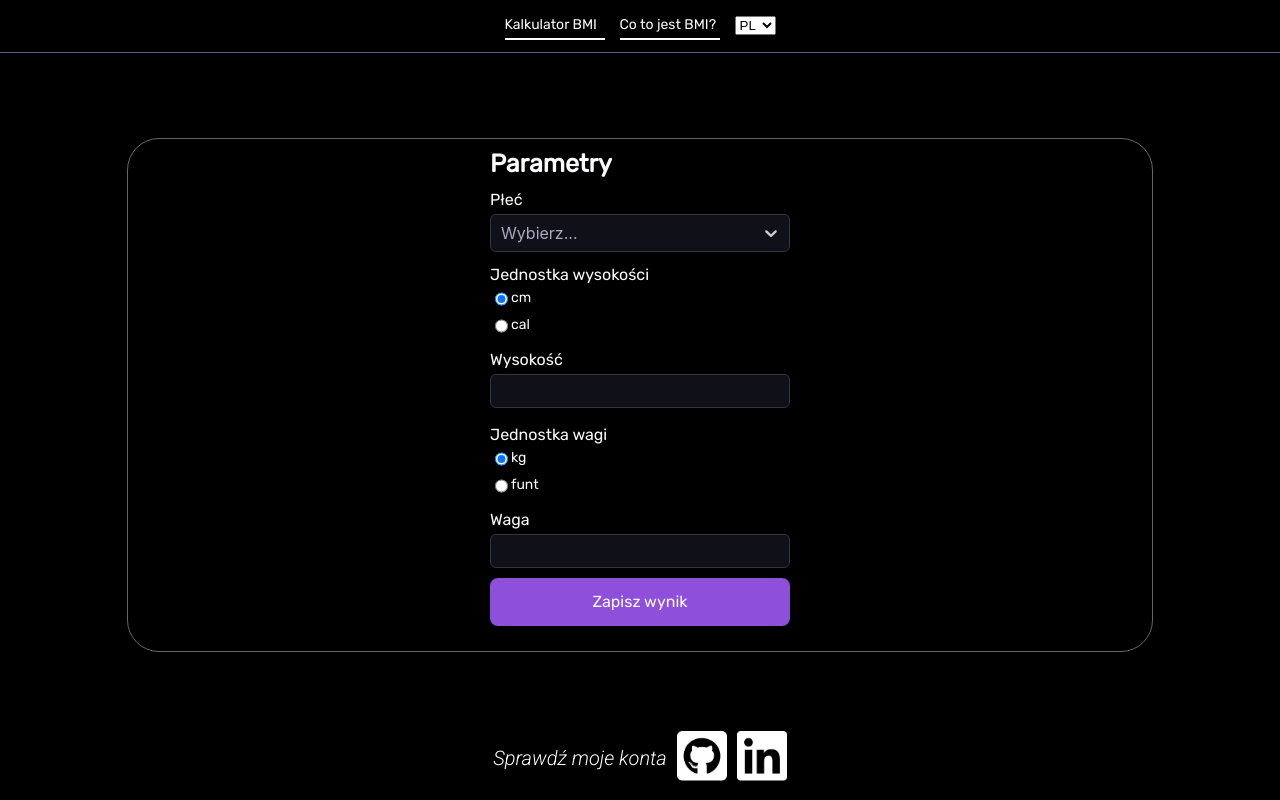
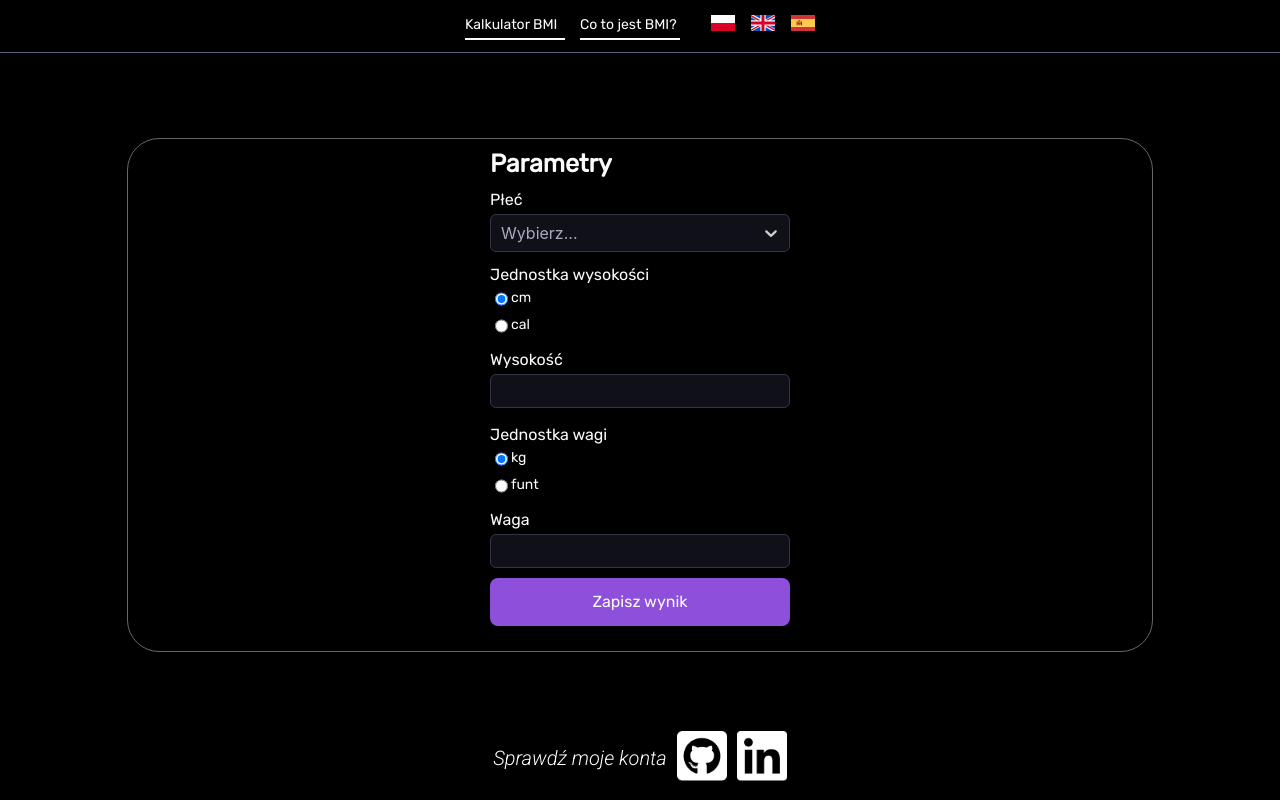
Before and after one commit to WeronikaCzepiela/bmi-calculator, a React (Create React App) app: page / in a window 1280 px wide. Built offline with nearby package versions, Linux system fonts and the light colour scheme.

Commit message:
Create language picker instead of select

```diff
--- a/src/App.jsx
+++ b/src/App.jsx
@@ -35,22 +35,6 @@ export const App = () => {
     saveMeasurementsToLocalStorage(newMeasurementsHistory)
   }
 
-  const router = createBrowserRouter([
-    {
-      path: '/',
-      element: (
-        <BmiCalculator
-          setNewMeasurementsHistory={setNewMeasurementsHistory}
-          measurementsHistory={measurementsHistory}
-        />
-      ),
-    },
-    {
-      path: '/what-is-bmi',
-      element: <BmiDescription />,
-    },
-  ])
-
   return (
     <div className={'App'}>
       <Header />
--- a/src/components/DataAndResult/Data/Data.helpers.js
+++ b/src/components/DataAndResult/Data/Data.helpers.js
@@ -15,7 +15,7 @@ export const schema = z
   .object({
     height: z.string(),
     weight: z.string(),
-    sex: z.string(),
+    sex: z.string().nonempty(),
     height_unit: z.string().nonempty(),
     weight_unit: z.string().nonempty(),
   })
@@ -48,7 +48,4 @@ export const schema = z
     ) {
       ctx.addIssue({ code: z.ZodIssueCode.custom, message: 'Too big', path: ['weight'] })
     }
-    if (!sex && weight !== '' && height !== '') {
-      ctx.addIssue({ code: z.ZodIssueCode.custom, message: 'It is required', path: ['sex'] })
-    }
   })
--- a/src/components/Header/Header.jsx
+++ b/src/components/Header/Header.jsx
@@ -3,10 +3,7 @@ import { Text } from '../Text/Text'
 import { useTranslation } from 'react-i18next'
 import i18n from 'i18next'
 import { Link } from 'react-router-dom'
-
-const onChangeLanguage = (event) => {
-  i18n.changeLanguage(event.target.value)
-}
+import { LanguagePicker } from '../LanguagePicker/LanguagePicker'
 
 export const Header = () => {
   const { t } = useTranslation()
@@ -27,17 +24,7 @@ export const Header = () => {
           </Link>
         </div>
       </nav>
-      <select id='language' onChange={onChangeLanguage}>
-        <option value={'pl'} className={'pl'}>
-          PL
-        </option>
-        <option value={'en'} className={'en'}>
-          EN
-        </option>
-        <option value={'es'} className={'es'}>
-          ES
-        </option>
-      </select>
+      <LanguagePicker />
     </div>
   )
 }
--- /dev/null
+++ b/src/components/LanguagePicker/LanguagePicker.jsx
@@ -0,0 +1,25 @@
+import './LanguagePicker.scss'
+import PL from '../../assets/flags/PL.svg'
+import GB from '../../assets/flags/GB.svg'
+import ES from '../../assets/flags/ES.svg'
+import i18n from 'i18next'
+
+export const LanguagePicker = () => {
+  const onChangeLanguage = (lng) => {
+    i18n.changeLanguage(lng)
+  }
+
+  const languages = [
+    { icon: PL, name: 'pl' },
+    { icon: GB, name: 'en' },
+    { icon: ES, name: 'es' },
+  ]
+
+  return (
+    <div>
+      {languages.map(({ icon, name }) => (
+        <img key={name} src={icon} onClick={() => onChangeLanguage(name)} />
+      ))}
+    </div>
+  )
+}
```
Also changed, not shown: src/components/LanguagePicker/LanguagePicker.scss (added).
